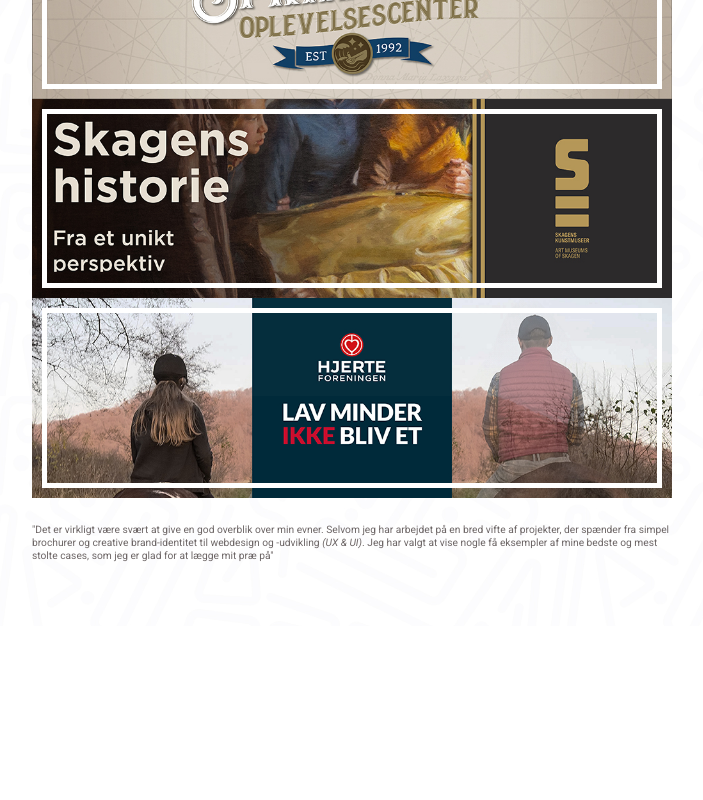
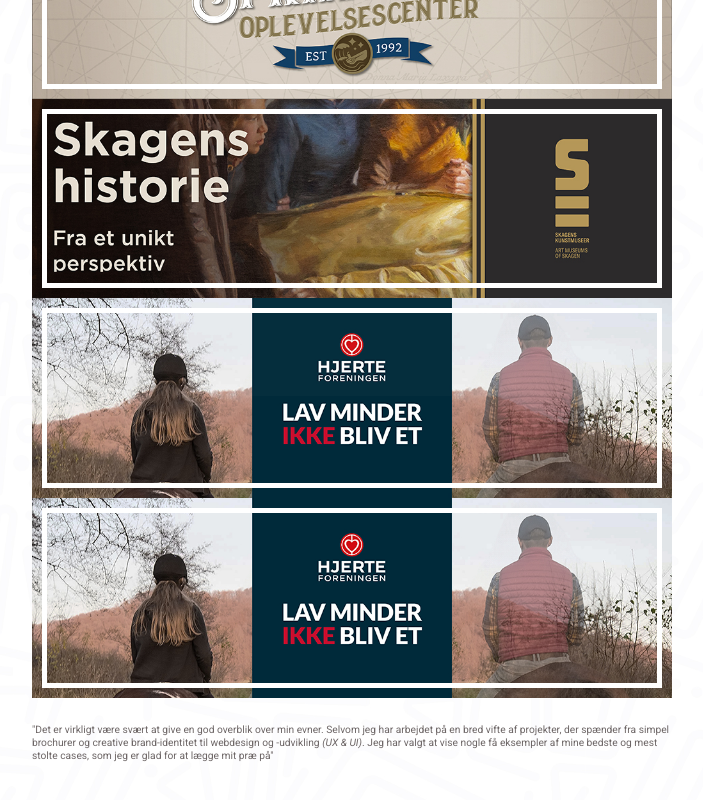
Before and after one commit to ohPatPat/portfolio, a React (Create React App) app: page /portfolio in a window 1280 px wide. Shown: the part 404-1204 px from the top of the page, without its empty margins (288-991 px from the left). Before the commit the page ends 1030 px from the top, so only its background shows below. Built offline with nearby package versions, Linux system fonts and the light colour scheme.

Commit message:
start on sundhed

```diff
--- a/src/App.jsx
+++ b/src/App.jsx
@@ -40,6 +40,10 @@
   {
     caseName: "Hjerte Foreningen",
     url: "Hjerte_Foreningen",
+  },
+  {
+    caseName: "SundhedsSupport",
+    url: "SundhedsSupport",
   },
 ];
 
--- a/src/App.scss
+++ b/src/App.scss
@@ -627,7 +627,7 @@
           padding: 0;
           font-size: 1vw;
           img {
-            width: 1.2vw;
+            width: 1.5vw;
             border-radius: 5px;
           }
           p {
@@ -776,7 +776,7 @@
       margin-left: 6.7vw;
     }
     &.EveningTime {
-      margin-left: 13.8vw;
+      margin-left: 12.6vw;
     }
   }
 
--- a/src/pages/Portfolio.jsx
+++ b/src/pages/Portfolio.jsx
@@ -31,6 +31,9 @@
         <img src={Ban_Hjerte} alt="Hjerte banner" loading="lazy"/>
         </NavLink>
 
+        <NavLink to={`${props.cases[4].url}`}>
+        <img src={Ban_Hjerte} alt="Hjerte banner" loading="lazy"/>
+        </NavLink>
 
 
         <article>
```
